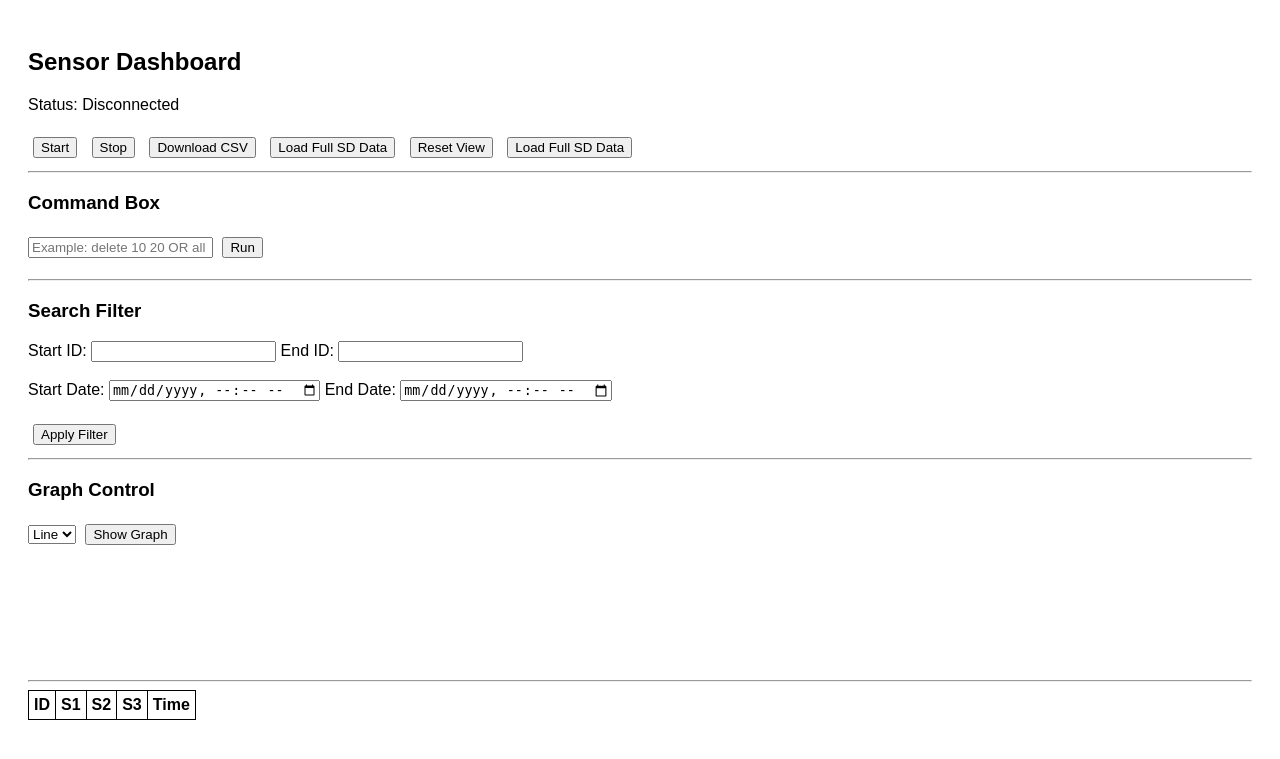
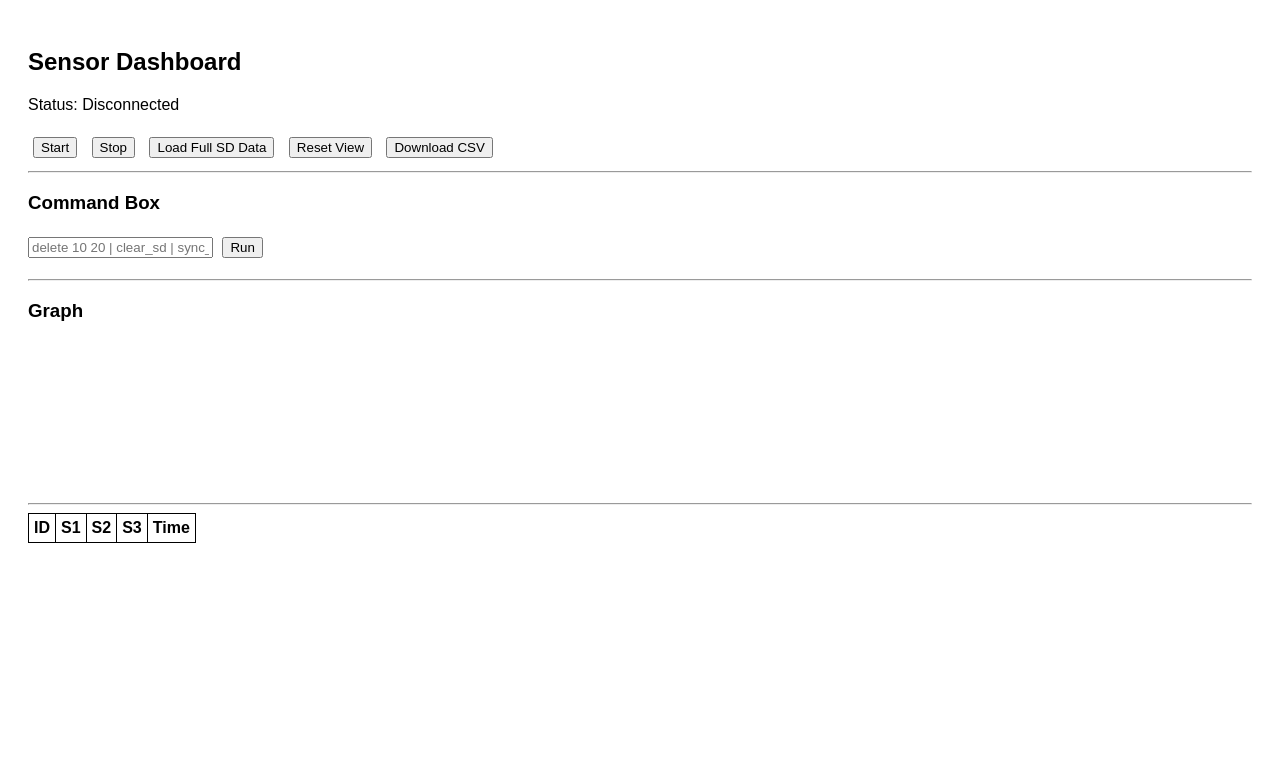
Before and after one commit to rkmjld2/mahajansensor7a, a Flask app: page / in a window 1280 px wide. Shown: the top 759 px of the page. Run offline with Flask 3, Linux system fonts and the light colour scheme; data that the repository does not hold is empty; a map, chart or similar area stays blank.

Commit message:
Update index.html

```diff
--- a/templates/index.html
+++ b/templates/index.html
@@ -2,7 +2,6 @@
 <html>
 <head>
 <title>Sensor Dashboard</title>
-
 <script src="https://cdn.jsdelivr.net/npm/chart.js"></script>
 
 <style>
@@ -22,67 +21,31 @@ Status: <span id="status">Checking...</span>
 
 <button onclick="start()">Start</button>
 <button onclick="stop()">Stop</button>
+<button onclick="syncSD()">Load Full SD Data</button>
+<button onclick="resetView()">Reset View</button>
 <button onclick="downloadCSV()">Download CSV</button>
-<button onclick="loadFullData()">Load Full SD Data</button>
-<button onclick="resetView()">Reset View</button>
- <button onclick="syncSD()">Load Full SD Data</button>
+
 <hr>
 
-<!-- QUERY BOX -->
 <h3>Command Box</h3>
-<input type="text" id="cmd" placeholder="Example: delete 10 20 OR all">
+<input type="text" id="cmd" placeholder="delete 10 20 | clear_sd | sync_sd">
 <button onclick="runQuery()">Run</button>
 
 <p id="queryResult"></p>
 
 <hr>
 
-<!-- SEARCH -->
-<h3>Search Filter</h3>
-
-Start ID: <input type="number" id="startId">
-End ID: <input type="number" id="endId">
-
-<br><br>
-
-Start Date: <input type="datetime-local" id="startDate">
-End Date: <input type="datetime-local" id="endDate">
-
-<br><br>
-
-<button onclick="filterData()">Apply Filter</button>
+<h3>Graph</h3>
+<canvas id="chart"></canvas>
 
 <hr>
 
-<!-- GRAPH CONTROL -->
-<h3>Graph Control</h3>
-
-<select id="graphType">
-<option value="line">Line</option>
-<option value="bar">Bar</option>
-<option value="pie">Pie</option>
-</select>
-
-<button onclick="generateGraph()">Show Graph</button>
-
-<br><br>
-
-<canvas id="chart" height="100"></canvas>
-
-<hr>
-
-<!-- TABLE -->
 <table>
 <thead>
 <tr>
-<th>ID</th>
-<th>S1</th>
-<th>S2</th>
-<th>S3</th>
-<th>Time</th>
+<th>ID</th><th>S1</th><th>S2</th><th>S3</th><th>Time</th>
 </tr>
 </thead>
-
 <tbody id="data"></tbody>
 </table>
 
@@ -91,14 +54,12 @@ End Date: <input type="datetime-local" id="endDate">
 let chart;
 let fullData = [];
 
-// -------- LOAD DATA --------
 async function loadData(){
     let res = await fetch('/api/all');
     fullData = await res.json();
     displayData(fullData);
 }
 
-// -------- DISPLAY --------
 function displayData(data){
     let html="";
     data.forEach(r=>{
@@ -113,128 +74,41 @@ function displayData(data){
     document.getElementById("data").innerHTML = html;
 }
 
-// -------- FILTER --------
-function filterData(){
-
-    let sid = document.getElementById("startId").value;
-    let eid = document.getElementById("endId").value;
-
-    let sd = document.getElementById("startDate").value;
-    let ed = document.getElementById("endDate").value;
-
-    let filtered = fullData.filter(r=>{
-        let ok = true;
-
-        // ✅ FIX: convert to number
-        let id = parseInt(r.id);
-
-        if(sid && eid){
-            if(id < parseInt(sid) || id > parseInt(eid)) ok = false;
-        }
-
-        // ✅ FIX: proper date comparison
-        if(sd && ed){
-            let rowTime = new Date(r.time).getTime();
-            let startTime = new Date(sd).getTime();
-            let endTime = new Date(ed).getTime();
-
-            if(rowTime < startTime || rowTime > endTime) ok = false;
-        }
-
-        return ok;
-    });
-
-    displayData(filtered);
-}
-// -------- GRAPH --------
-function generateGraph(){
-
-    let type = document.getElementById("graphType").value;
-
-    let rows = document.querySelectorAll("#data tr");
-
-    let labels=[], s1=[], s2=[], s3=[];
-
-    rows.forEach(r=>{
-        // ✅ ONLY USE VISIBLE ROWS
-        if(r.style.display !== "none"){
-
-            labels.push(r.children[4].innerText);
-            s1.push(parseFloat(r.children[1].innerText));
-            s2.push(parseFloat(r.children[2].innerText));
-            s3.push(parseFloat(r.children[3].innerText));
-
-        }
-    });
-
-    if(chart) chart.destroy();
-
-    chart = new Chart(document.getElementById("chart"), {
-        type: type,
-        data: {
-            labels: labels,
-            datasets: [
-                {label:"S1", data:s1},
-                {label:"S2", data:s2},
-                {label:"S3", data:s3}
-            ]
-        }
-    });
-}
-// -------- QUERY --------
 async function runQuery(){
     let cmd = document.getElementById("cmd").value;
-
     let res = await fetch('/query?cmd=' + cmd);
     let text = await res.text();
-
     document.getElementById("queryResult").innerText = text;
-
     loadData();
 }
 
-// -------- STATUS --------
+async function syncSD(){
+    alert("Sync started... wait");
+    await fetch('/query?cmd=sync_sd');
+    setTimeout(loadData,15000);
+}
+
+async function resetView(){
+    await fetch('/api/reset');
+    loadData();
+}
+
+function start(){ fetch('/start'); }
+function stop(){ fetch('/stop'); }
+function downloadCSV(){ window.location.href="/download"; }
+
 async function checkStatus(){
     let res = await fetch('/status');
     let data = await res.json();
     document.getElementById("status").innerText = data.status;
 }
 
-// -------- CONTROL --------
-function start(){ fetch('/start'); }
-function stop(){ fetch('/stop'); }
-function downloadCSV(){ window.location.href="/download"; }
-
-// -------- AUTO --------
 setInterval(loadData,5000);
 setInterval(checkStatus,5000);
 
 loadData();
 checkStatus();
-// -------new script added
-// -------- LOAD FULL SD DATA --------
-async function loadFullData(){
-    let res = await fetch('/api/full');
-    fullData = await res.json();
-    displayData(fullData);
-}
 
-// -------- RESET VIEW --------
-async function resetView(){
-    await fetch('/api/reset');
-    loadData();   // back to live mode
-}
-async function syncSD(){
-    alert("Sync started... wait 10-20 sec");
-
-    await fetch('/sync');
-
-    setTimeout(()=>{
-        loadData();   // reload after sync
-    },15000);
-}
-
- // new scripts ended
 </script>
 
 </body>
```
